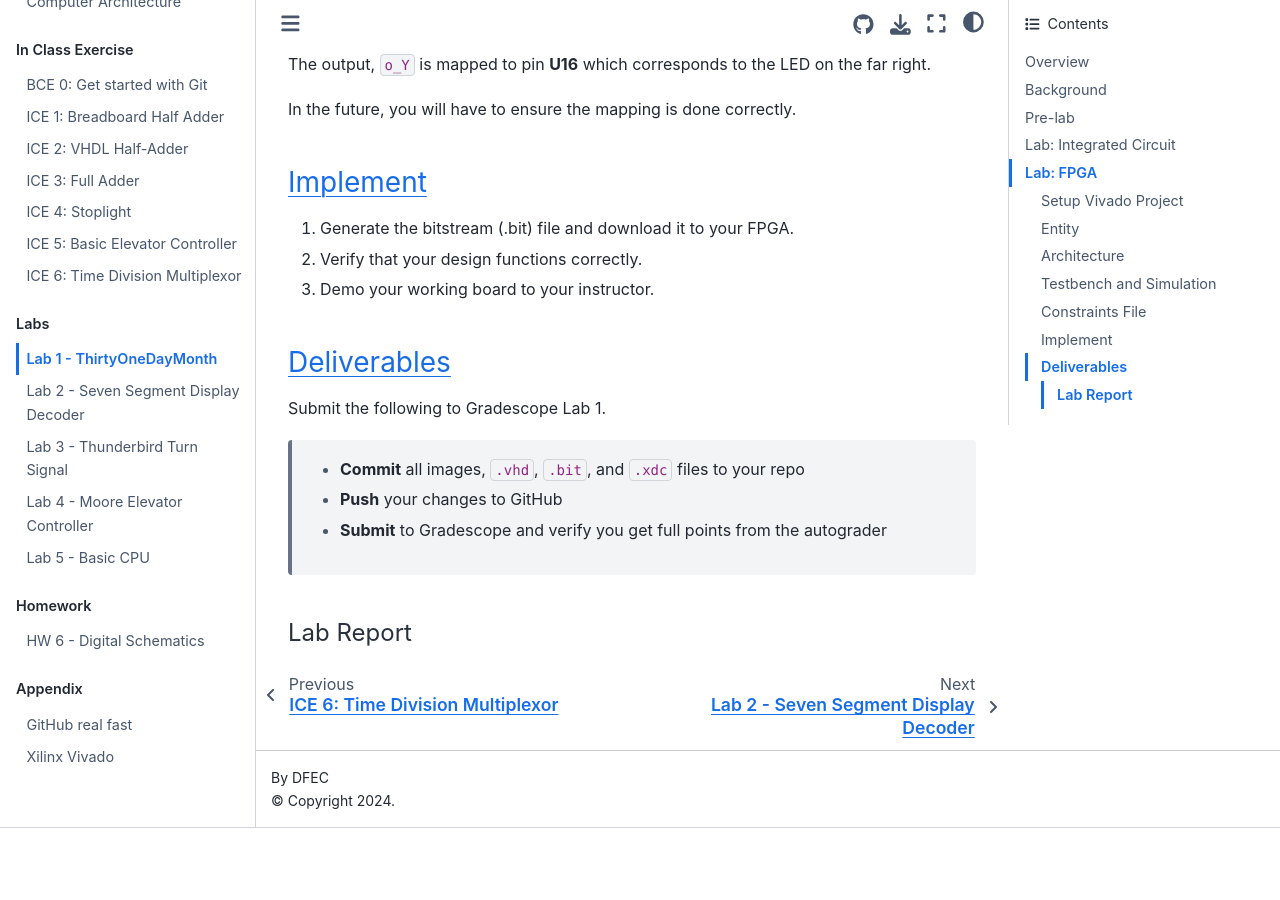
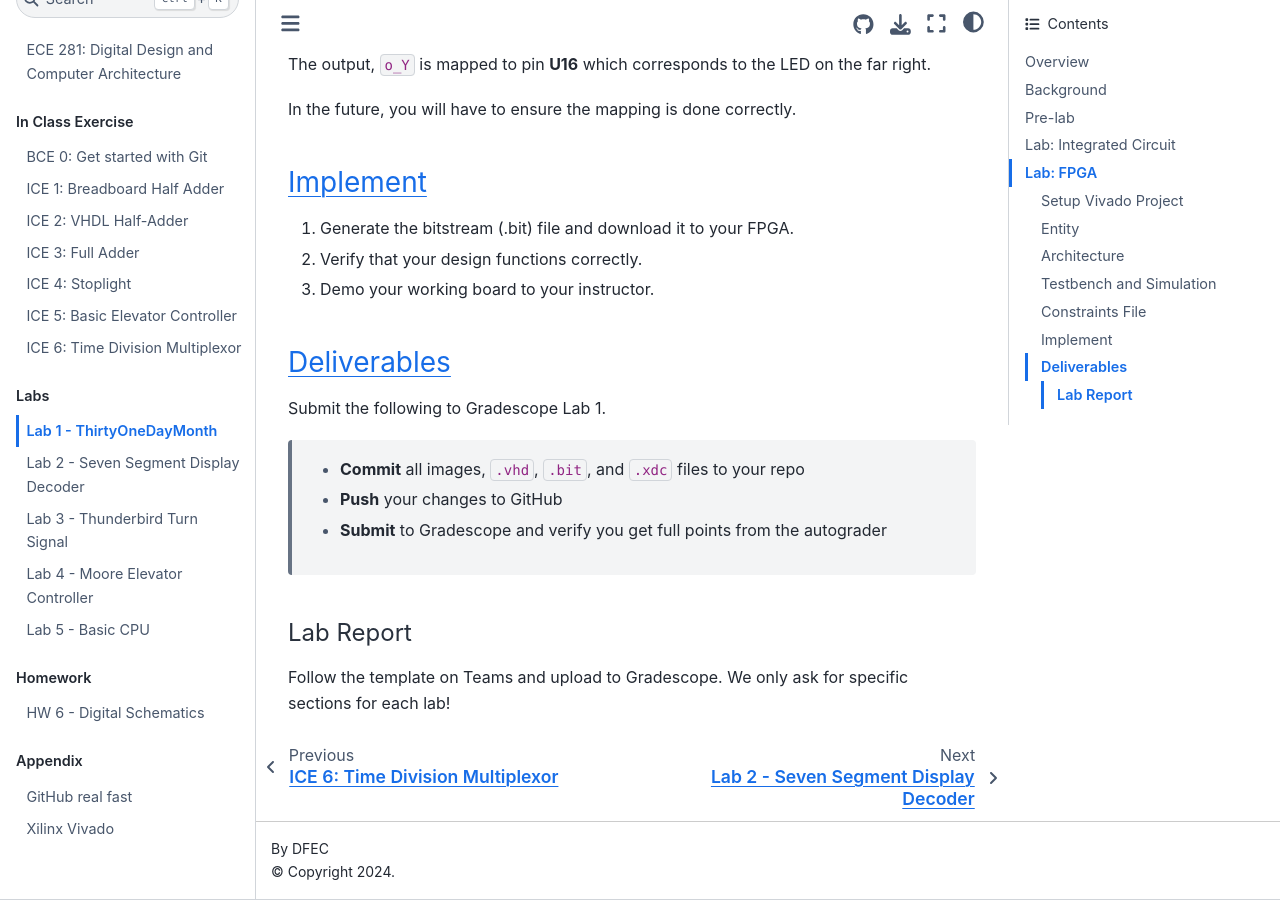
Before and after one commit to USAFA-ECE/ece281-book, a Jupyter Book: the page built from book/lab/lab1.md, in a window 1280 px wide and 900 px high, scrolled down 12261 px. Built offline with Jupyter Book 1.0.4 settings and Sphinx 7.4.7 and the Sphinx Book theme 1.1.4, drawn with Linux system fonts in a browser that asks for light colours; before the commit the page ends 13089 px from its top, so only the background shows below that.

Commit message:
Add lab report blurb

```diff
--- a/book/lab/lab1.md
+++ b/book/lab/lab1.md
@@ -453,3 +453,6 @@
 > - **Submit** to Gradescope and verify you get full points from the autograder
 
 #### Lab Report
+
+Follow the template on Teams and upload to Gradescope.
+We only ask for specific sections for each lab!
```
